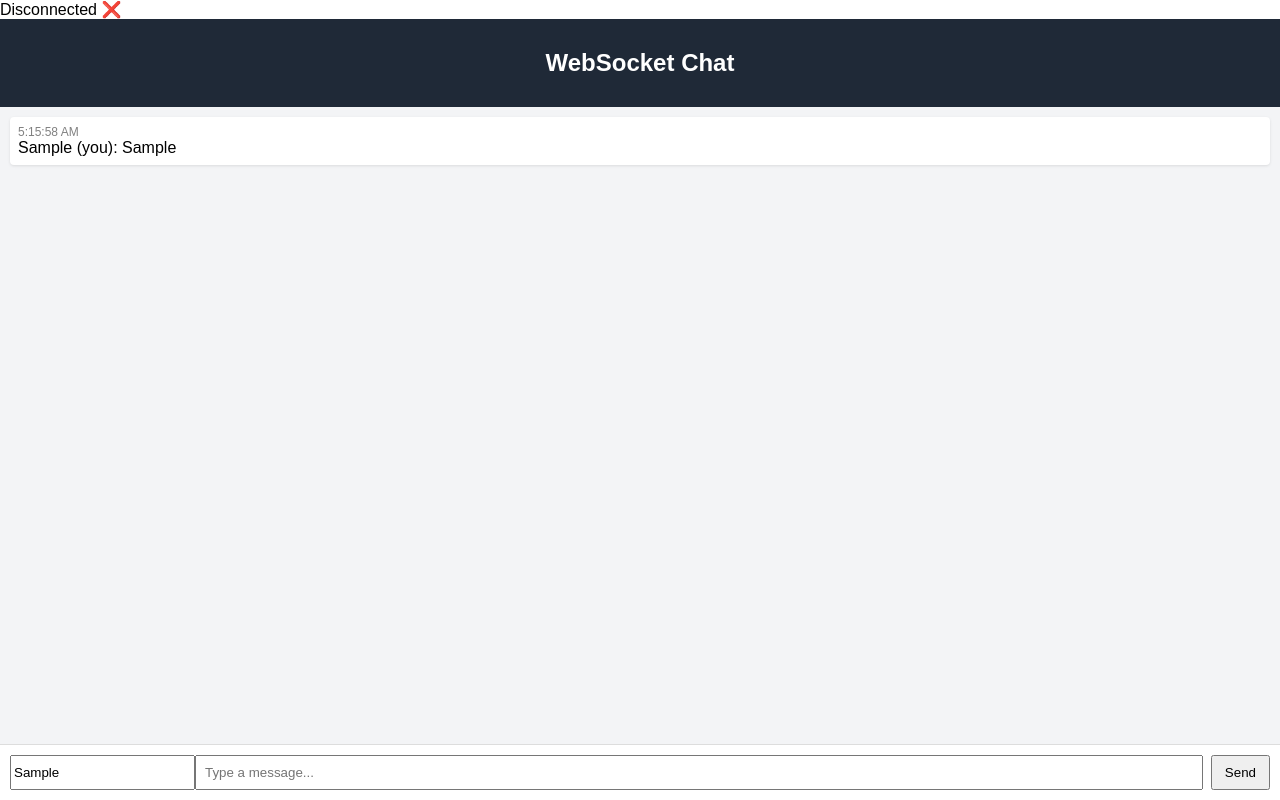
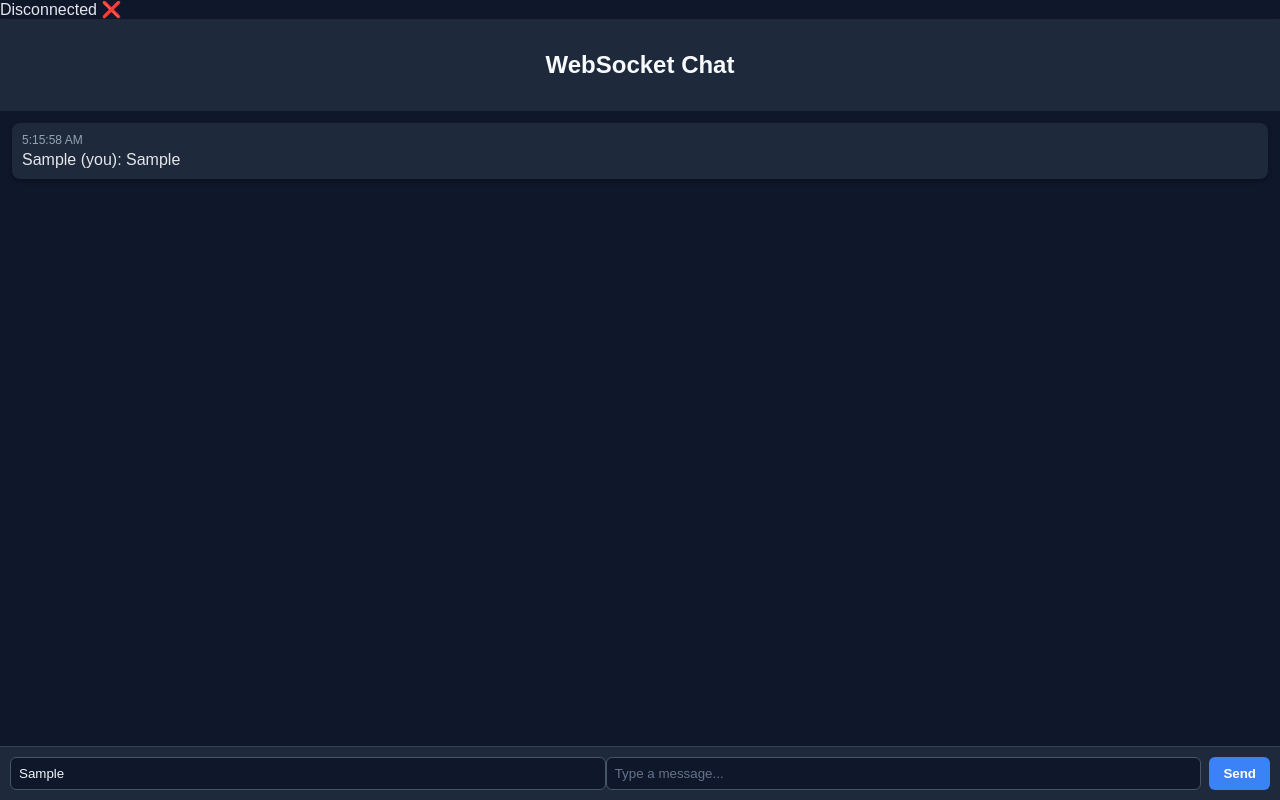
Before and after one commit to jebin232/web_chat, a website: page public/index.html in a window 1280 px wide. Both pictures are taken after typing "Sample", "Sample" into the empty fields and a click on the button "Send". Drawn offline with Linux system fonts and the light colour scheme.

Commit message:
Update index.html

```diff
--- a/public/index.html
+++ b/public/index.html
@@ -11,50 +11,112 @@
     display: flex;
     flex-direction: column;
     height: 100vh;
+    background-color: #0f172a; /* dark navy background */
+    color: #e5e7eb;
   }
+
   header {
-      background: #1f2937;
-      color: white;
-      padding: 10px;
+    background: #1e293b;
+    color: #f8fafc;
+    padding: 12px;
     text-align: center;
+    font-weight: bold;
+    box-shadow: 0 2px 4px rgba(0,0,0,0.4);
   }
+
   main {
     flex: 1;
     display: flex;
     flex-direction: column;
   }
+
   #messages {
     flex: 1;
     overflow-y: auto;
+    padding: 12px;
+    background: #0f172a;
+  }
+
+  .msg {
+    background: #1e293b;
+    margin-bottom: 10px;
     padding: 10px;
-      background: #f3f4f6;
+    border-radius: 8px;
+    box-shadow: 0 2px 4px rgba(0,0,0,0.3);
+    transition: background 0.2s;
   }
-    .msg {
-      background: #fff;
-      margin-bottom: 8px;
-      padding: 8px;
-      border-radius: 4px;
-      box-shadow: 0 1px 3px rgba(0,0,0,0.1);
+
+  .msg:hover {
+    background: #334155;
   }
+
   .meta {
     font-size: 12px;
-      color: gray;
+    color: #94a3b8;
+    margin-bottom: 4px;
   }
+
   #inputRow {
     display: flex;
     padding: 10px;
-      border-top: 1px solid #ddd;
+    border-top: 1px solid #334155;
+    background-color: #1e293b;
   }
-    #textInput {
+
+  #nameInput, #textInput {
     flex: 1;
+    background: #0f172a;
+    color: #f1f5f9;
+    border: 1px solid #475569;
+    border-radius: 6px;
     padding: 8px;
+    outline: none;
   }
+
+  #nameInput::placeholder,
+  #textInput::placeholder {
+    color: #64748b;
+  }
+
   #sendBtn {
-      padding: 8px 12px;
+    padding: 8px 14px;
     margin-left: 8px;
     cursor: pointer;
+    background: #3b82f6;
+    color: white;
+    border: none;
+    border-radius: 6px;
+    font-weight: bold;
+    transition: background 0.2s;
+  }
+
+  #sendBtn:hover {
+    background: #2563eb;
+  }
+
+  #sendBtn:active {
+    background: #1d4ed8;
+  }
+
+  /* Scrollbar styling */
+  ::-webkit-scrollbar {
+    width: 8px;
+  }
+
+  ::-webkit-scrollbar-track {
+    background: #1e293b;
+  }
+
+  ::-webkit-scrollbar-thumb {
+    background: #475569;
+    border-radius: 4px;
+  }
+
+  ::-webkit-scrollbar-thumb:hover {
+    background: #64748b;
   }
 </style>
+
 </head>
 <body>
   <header>
```
Lines whose indentation alone changed are shown as unchanged.
